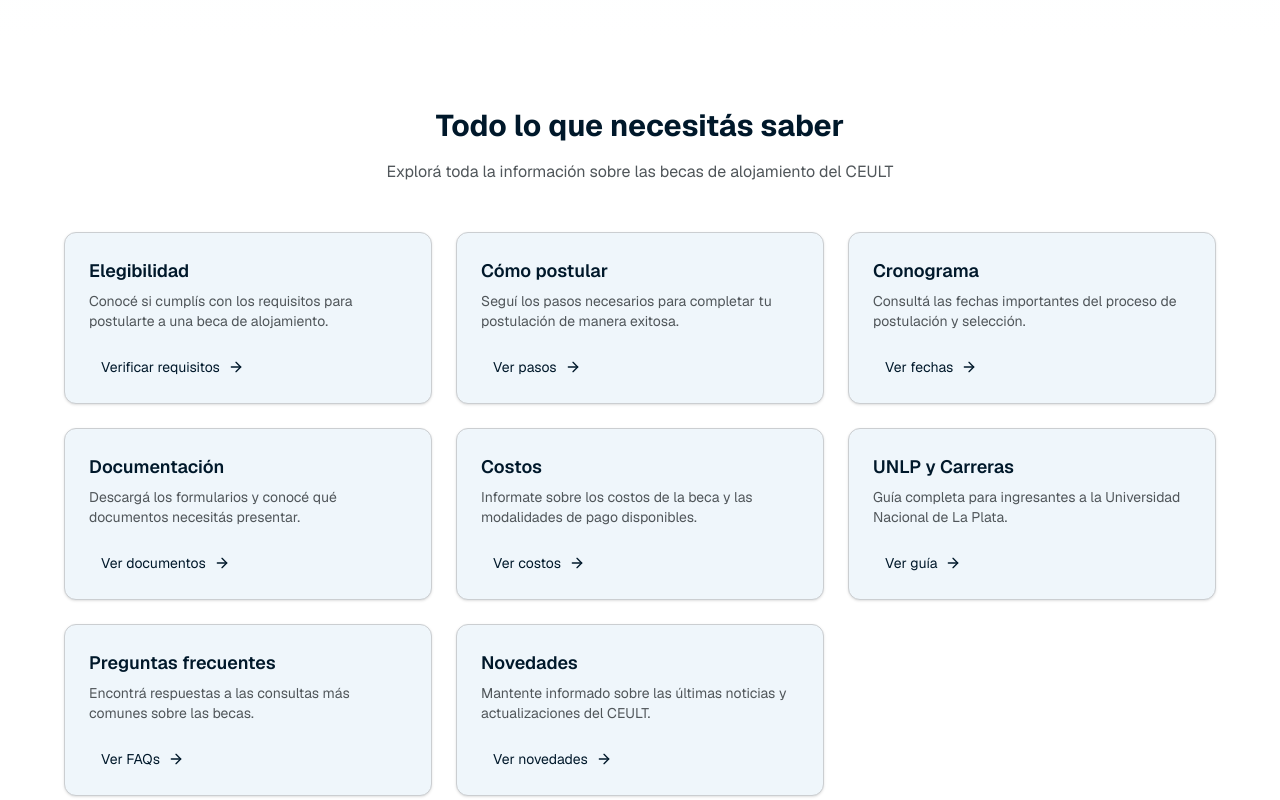
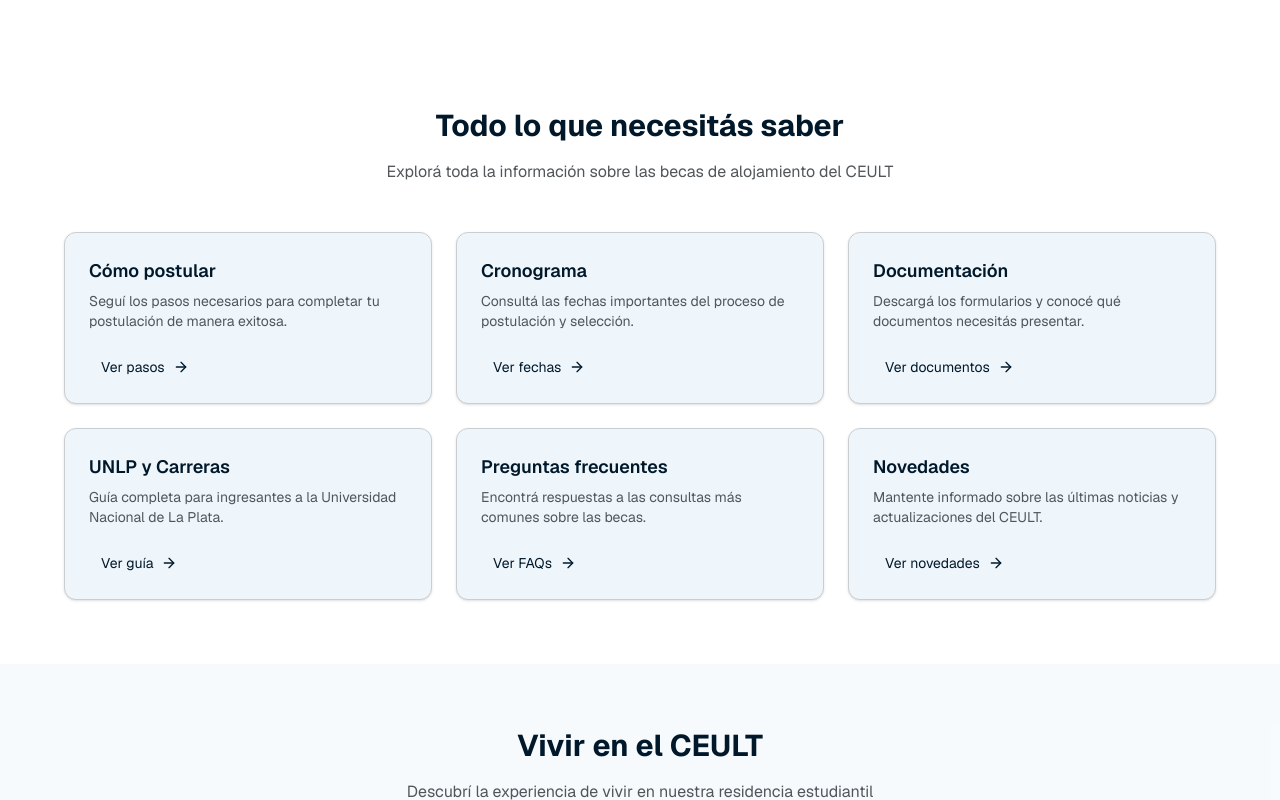
Before and after one commit to logiocoalan/v0-ceult, a Next.js app: page / in a window 1280 px wide. Shown: the part 546-1346 px from the top of the page. Built offline with nearby package versions, Linux system fonts and the light colour scheme.

Commit message:
Update page.tsx

```diff
--- a/app/page.tsx
+++ b/app/page.tsx
@@ -7,12 +7,6 @@ import Link from "next/link"
 
 export default function HomePage() {
   const summaryBlocks = [
-    {
-      title: "Elegibilidad",
-      description: "Conocé si cumplís con los requisitos para postularte a una beca de alojamiento.",
-      href: "/becas#eligibilidad",
-      buttonText: "Verificar requisitos",
-    },
     {
       title: "Cómo postular",
       description: "Seguí los pasos necesarios para completar tu postulación de manera exitosa.",
@@ -30,12 +24,6 @@ export default function HomePage() {
       description: "Descargá los formularios y conocé qué documentos necesitás presentar.",
       href: "/becas#documentacion",
       buttonText: "Ver documentos",
-    },
-    {
-      title: "Costos",
-      description: "Informate sobre los costos de la beca y las modalidades de pago disponibles.",
-      href: "/becas#costos",
-      buttonText: "Ver costos",
     },
     {
       title: "UNLP y Carreras",
```
